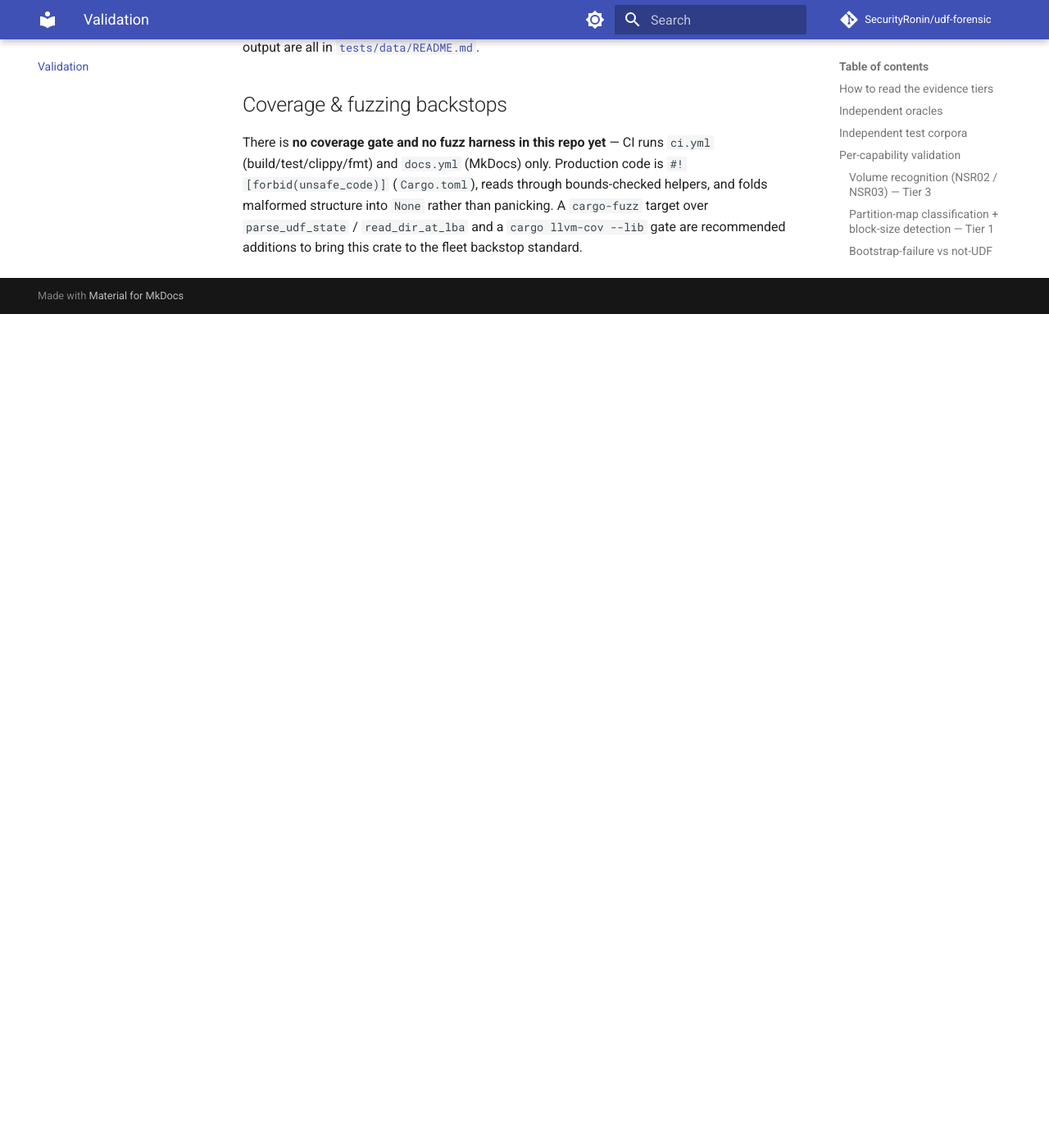
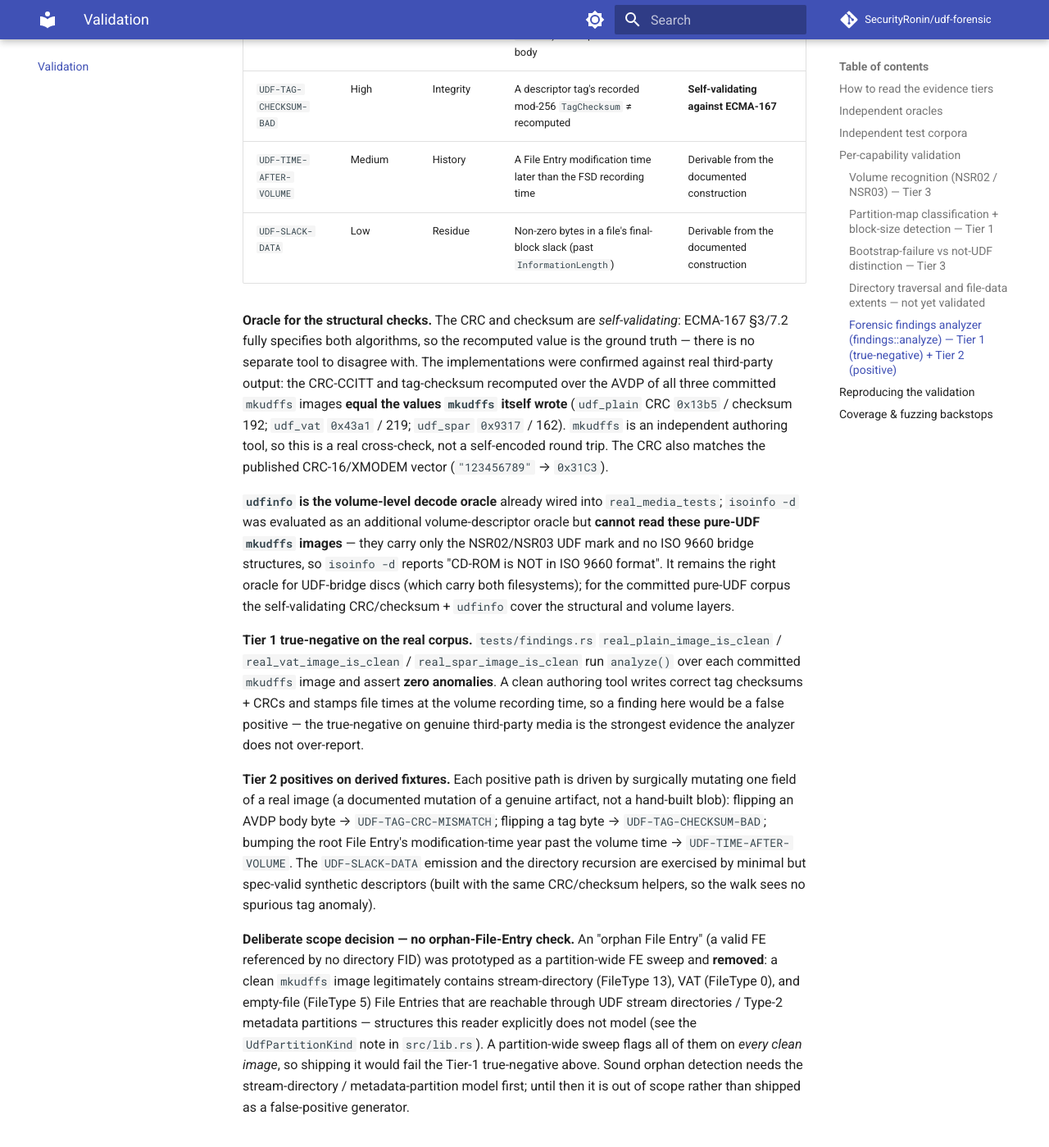
Before and after one commit to SecurityRonin/udf-forensic, an MkDocs documentation site: the page built from docs/validation.md, in a window 1280 px wide and 1400 px high, scrolled down 4047 px. Shown: the whole window at 82% size. Built offline with MkDocs 1.6.1 and Material for MkDocs 9.7.7, drawn with Linux system fonts in a browser that asks for light colours; comment, search, counter and statistics services are not loaded; before the commit the page ends 4430 px from its top, so only the background shows below that; some of the changed text lies outside the part shown.

Commit message:
docs(udf): validation evidence for the findings analyzer (mkudffs true-negative + CRC self-check)

```diff
--- a/docs/validation.md
+++ b/docs/validation.md
@@ -9,9 +9,12 @@ ourselves.
 
 This page records exactly which oracle and which corpus back each capability, so
 the claim is independently re-checkable. Partition-map classification and the
-partition-space start are now backed by the independent **`udfinfo`** (udftools)
-oracle on real `mkudffs`-authored images committed to `tests/data/` (Tier 1). It
-remains deliberate about what is **not yet** backed by an independent oracle:
+partition-space start are backed by the independent **`udfinfo`** (udftools)
+oracle on real `mkudffs`-authored images committed to `tests/data/` (Tier 1); the
+**findings analyzer** is validated by a Tier-1 true-negative on the same real
+corpus plus self-validating ECMA-167 CRC/checksum checks (whose implementations
+match the values `mkudffs` itself wrote). It remains deliberate about what is
+**not yet** backed by an independent oracle:
 where the current evidence is self-authored, it is labelled Tier 3 and the
 missing oracle is named as a gap rather than dressed up as a stronger claim.
 
@@ -41,7 +44,7 @@ The remaining oracles below are named gaps for the capabilities they would cover
 | Oracle | Wired in? | Validates | Tier established |
 |---|---|---|---|
 | **`udfinfo`** (udftools) | **Yes** | Partition-map kind + partition-space start, on real `mkudffs` images | 1 |
-| **`isoinfo`** (cdrtools) / **`xorriso`** | No — **recommended gap** | Volume recognition (NSR02/NSR03), directory tree on UDF-bridge discs | 1 |
+| **`isoinfo`** (cdrtools) / **`xorriso`** | Evaluated — N/A for this corpus | Volume descriptors on **UDF-bridge** discs (the committed corpus is pure UDF; `isoinfo -d` reports "NOT in ISO 9660 format") | 1 |
 | **Linux `mount -t udf` + `find`** | No — **recommended gap** | Directory traversal + file-data extents, byte-for-byte file contents | 1 |
 | **`mkudffs` construction profile** | Yes (the fixtures' build flags) | Partition-map kind matches the media type the image was built for | 2 |
 
@@ -126,6 +129,65 @@ FID traversal and short/long extent file-data reading have **no committed test
 backing of any tier**. The recommended oracle is `mount -t udf` + a byte-for-byte
 `find`/checksum comparison on a real disc image — **recommended gap.**
 
+### Forensic findings analyzer (`findings::analyze`) — Tier 1 (true-negative) + Tier 2 (positive)
+
+`src/findings.rs` grades anomalies over the already-parsed structures, emitting
+`forensicnomicon::report::Observation`s (mirroring `iso9660-forensic`). It surfaces
+only what the reader can observe:
+
+| Code | Severity | Category | What it observes | How it is checked |
+|---|---|---|---|---|
+| `UDF-TAG-CRC-MISMATCH` | High | Integrity | A descriptor's recorded `DescriptorCRC` ≠ the CRC-CCITT (poly `0x1021`, init `0x0000`) recomputed over its body | **Self-validating against ECMA-167** — no external oracle needed |
+| `UDF-TAG-CHECKSUM-BAD` | High | Integrity | A descriptor tag's recorded mod-256 `TagChecksum` ≠ recomputed | **Self-validating against ECMA-167** |
+| `UDF-TIME-AFTER-VOLUME` | Medium | History | A File Entry modification time later than the FSD recording time | Derivable from the documented construction |
+| `UDF-SLACK-DATA` | Low | Residue | Non-zero bytes in a file's final-block slack (past `InformationLength`) | Derivable from the documented construction |
+
+**Oracle for the structural checks.** The CRC and checksum are *self-validating*:
+ECMA-167 §3/7.2 fully specifies both algorithms, so the recomputed value is the
+ground truth — there is no separate tool to disagree with. The implementations
+were confirmed against real third-party output: the CRC-CCITT and tag-checksum
+recomputed over the AVDP of all three committed `mkudffs` images **equal the
+values `mkudffs` itself wrote** (`udf_plain` CRC `0x13b5` / checksum 192;
+`udf_vat` `0x43a1` / 219; `udf_spar` `0x9317` / 162). `mkudffs` is an independent
+authoring tool, so this is a real cross-check, not a self-encoded round trip. The
+CRC also matches the published CRC-16/XMODEM vector (`"123456789"` → `0x31C3`).
+
+**`udfinfo` is the volume-level decode oracle** already wired into
+`real_media_tests`; `isoinfo -d` was evaluated as an additional volume-descriptor
+oracle but **cannot read these pure-UDF `mkudffs` images** — they carry only the
+NSR02/NSR03 UDF mark and no ISO 9660 bridge structures, so `isoinfo -d` reports
+"CD-ROM is NOT in ISO 9660 format". It remains the right oracle for UDF-bridge
+discs (which carry both filesystems); for the committed pure-UDF corpus the
+self-validating CRC/checksum + `udfinfo` cover the structural and volume layers.
+
+**Tier 1 true-negative on the real corpus.** `tests/findings.rs`
+`real_plain_image_is_clean` / `real_vat_image_is_clean` / `real_spar_image_is_clean`
+run `analyze()` over each committed `mkudffs` image and assert **zero anomalies**.
+A clean authoring tool writes correct tag checksums + CRCs and stamps file times at
+the volume recording time, so a finding here would be a false positive — the
+true-negative on genuine third-party media is the strongest evidence the analyzer
+does not over-report.
+
+**Tier 2 positives on derived fixtures.** Each positive path is driven by
+surgically mutating one field of a real image (a documented mutation of a genuine
+artifact, not a hand-built blob): flipping an AVDP body byte →
+`UDF-TAG-CRC-MISMATCH`; flipping a tag byte → `UDF-TAG-CHECKSUM-BAD`; bumping the
+root File Entry's modification-time year past the volume time →
+`UDF-TIME-AFTER-VOLUME`. The `UDF-SLACK-DATA` emission and the directory recursion
+are exercised by minimal but spec-valid synthetic descriptors (built with the same
+CRC/checksum helpers, so the walk sees no spurious tag anomaly).
+
+**Deliberate scope decision — no orphan-File-Entry check.** An "orphan File Entry"
+(a valid FE referenced by no directory FID) was prototyped as a partition-wide FE
+sweep and **removed**: a clean `mkudffs` image legitimately contains stream-directory
+(FileType 13), VAT (FileType 0), and empty-file (FileType 5) File Entries that are
+reachable through UDF stream directories / Type-2 metadata partitions — structures
+this reader explicitly does not model (see the `UdfPartitionKind` note in
+`src/lib.rs`). A partition-wide sweep flags all of them on *every clean image*, so
+shipping it would fail the Tier-1 true-negative above. Sound orphan detection
+needs the stream-directory / metadata-partition model first; until then it is out
+of scope rather than shipped as a false-positive generator.
+
 ## Reproducing the validation
 
 All tests run with `cargo test` — the real-media tests run against the committed
@@ -150,9 +212,17 @@ the MD5s, and the captured `udfinfo` oracle output are all in
 
 ## Coverage & fuzzing backstops
 
-There is **no coverage gate and no fuzz harness in this repo yet** — CI runs
+There is **no CI coverage gate and no fuzz harness in this repo yet** — CI runs
 `ci.yml` (build/test/clippy/fmt) and `docs.yml` (MkDocs) only. Production code is
 `#![forbid(unsafe_code)]` (`Cargo.toml`), reads through bounds-checked helpers,
-and folds malformed structure into `None` rather than panicking. A `cargo-fuzz`
-target over `parse_udf_state` / `read_dir_at_lba` and a `cargo llvm-cov --lib`
-gate are recommended additions to bring this crate to the fleet backstop standard.
+and folds malformed structure into `None` rather than panicking.
+
+The `findings` analyzer and its lib-side support helpers are exercised to the
+fleet `// cov:unreachable` standard: measured with `cargo llvm-cov --all-targets`,
+`src/findings.rs` reaches ~95% lines with the single remaining uncovered line
+being an annotated `// cov:unreachable` File-Entry guard, and every findings
+helper added to `src/lib.rs` is covered bar one annotated defensive guard. The
+pre-existing reader paths (`detect_udf`, partition-map edge arms) remain below the
+fleet bar — a `cargo-fuzz` target over `parse_udf_state` / `read_dir_at_lba` and a
+repo-wide `cargo llvm-cov` CI gate are recommended additions to bring the whole
+crate to the fleet backstop standard.
```
